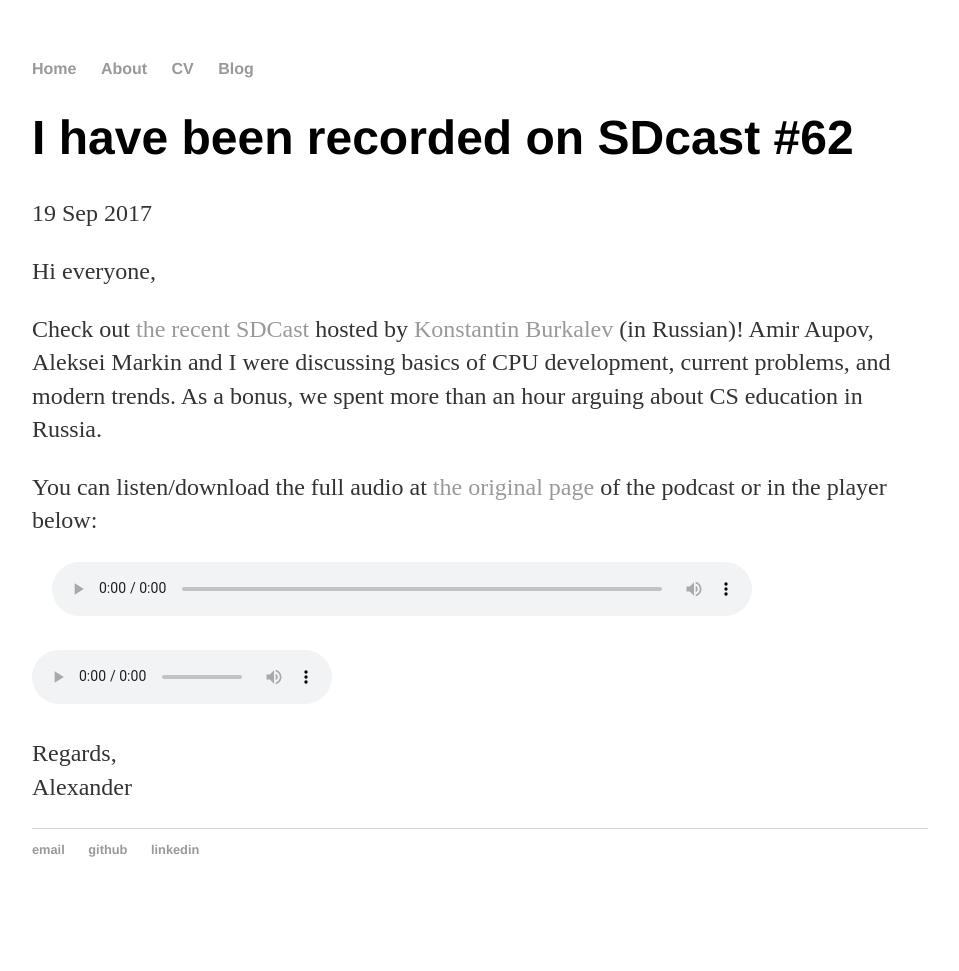
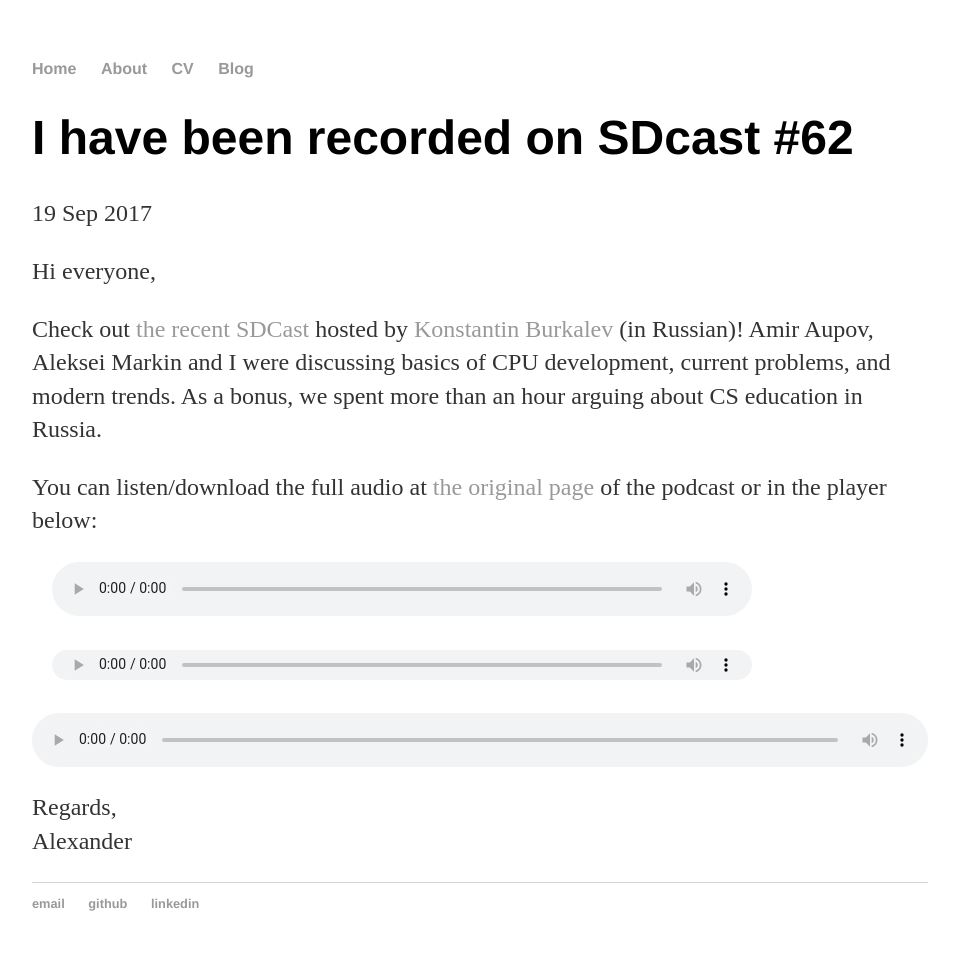
Before and after one commit to alexander-titov/alexander-titov.github.io, a Jekyll site: the page built from _posts/2017-09-19-SDcast-N62.md, in a window 1280 px wide. Shown: the whole page, without its empty margins (160-1119 px from the left). Built offline with Jekyll 4.4.1, drawn with Linux system fonts in a browser that asks for light colours; before the commit the page ends 917 px from its top, so only the background shows below that.

Commit message:
Continue playing with audio tag on iphone

```diff
--- a/_posts/2017-09-19-SDcast-N62.md
+++ b/_posts/2017-09-19-SDcast-N62.md
@@ -11,21 +11,31 @@
 <p>You can listen/download the full audio at <a href="https://sdcast.ksdaemon.ru/2017/09/sdcast-62/">the original page</a> of the podcast or in the player below:</p>
 
 <p>
-<audio controls preload="metadata" style="width: 700px; padding-left: 20px;">
+<audio controls="controls" preload="metadata" style="min-height: 30px; width: 700px; padding-left: 20px;">
    <source src="https://github.com/alexander-titov/alexander-titov.github.io/blob/master/media/SDCast_N62__26_August_2017.ogg?raw=true" type="audio/ogg">
    <source src="https://sdcast.ksdaemon.ru/podlove/file/293/s/webplayer/c/episode/SDCast-62.ogg" type="audio/ogg">
    <source src="https://sdcast.ksdaemon.ru/podlove/file/292/s/webplayer/c/episode/SDCast-62.mp3" type="audio/mpeg">
 Your browser does not support the audio element.
 </audio>
+</p>
 
 <p>
-<audio controls preload="metadata">
+<audio controls="controls" preload="metadata" style="height: 30px; width: 700px; padding-left: 20px;">
    <source src="https://github.com/alexander-titov/alexander-titov.github.io/blob/master/media/SDCast_N62__26_August_2017.ogg?raw=true" type="audio/ogg">
    <source src="https://sdcast.ksdaemon.ru/podlove/file/293/s/webplayer/c/episode/SDCast-62.ogg" type="audio/ogg">
    <source src="https://sdcast.ksdaemon.ru/podlove/file/292/s/webplayer/c/episode/SDCast-62.mp3" type="audio/mpeg">
 Your browser does not support the audio element.
 </audio>
-
 </p>
 
+<p>
+<audio controls="controls" preload="metadata" style="width:100% !important; min-height: 30px; display:block;">
+   <source src="https://github.com/alexander-titov/alexander-titov.github.io/blob/master/media/SDCast_N62__26_August_2017.ogg?raw=true" type="audio/ogg">
+   <source src="https://sdcast.ksdaemon.ru/podlove/file/293/s/webplayer/c/episode/SDCast-62.ogg" type="audio/ogg">
+   <source src="https://sdcast.ksdaemon.ru/podlove/file/292/s/webplayer/c/episode/SDCast-62.mp3" type="audio/mpeg">
+Your browser does not support the audio element.
+</audio>
+</p>
+
+
 <p>Regards,<br>Alexander</p>
```
